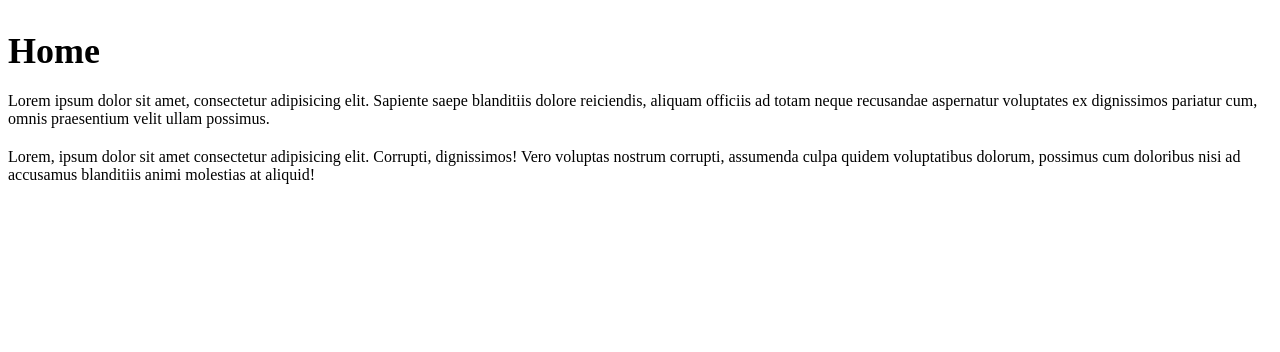
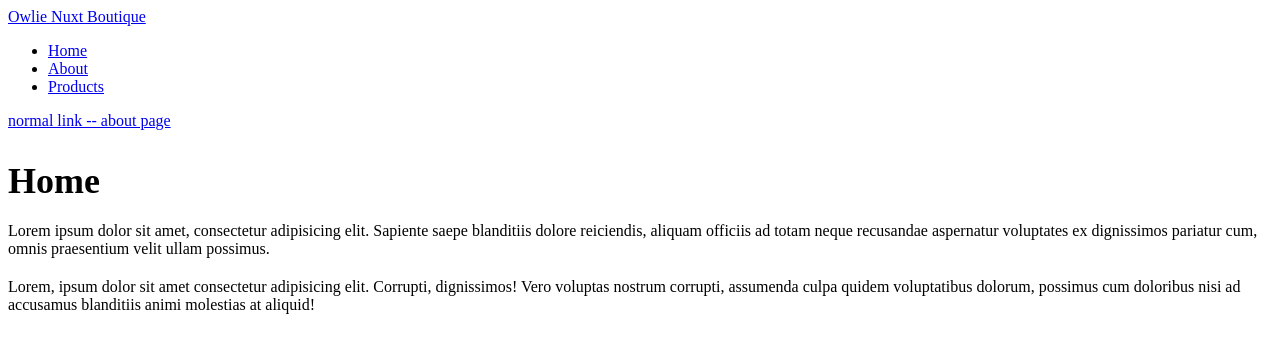
Before and after one commit to Sophie-Owlie/net-ninja-nuxt-3-crash-course, a Nuxt app: page / in a window 1280 px wide. Shown: the top 352 px of the page. Built offline with nearby package versions, Linux system fonts and the light colour scheme.

Commit message:
Create simple nav using NuxtLink

```diff
--- a/pages/about.vue
+++ b/pages/about.vue
@@ -1,5 +1,17 @@
 <template>
   <div>
+    <header>
+      <nav>
+        <NuxtLink to="/">Owlie Nuxt Boutique</NuxtLink>
+        <ul>
+          <li><NuxtLink to="/">Home</NuxtLink></li>
+          <li><NuxtLink to="/about">About</NuxtLink></li>
+          <li><NuxtLink to="/products">Products</NuxtLink></li>
+        </ul>
+        <a href="/about">normal link -- about page</a>
+      </nav>
+    </header>
+
     <h2>About</h2>
     <p>
       Lorem ipsum dolor sit amet, consectetur adipisicing elit. Sapiente saepe
--- a/pages/index.vue
+++ b/pages/index.vue
@@ -1,6 +1,17 @@
-/
 <template>
   <div>
+    <header>
+      <nav>
+        <NuxtLink to="/">Owlie Nuxt Boutique</NuxtLink>
+        <ul>
+          <li><NuxtLink to="/">Home</NuxtLink></li>
+          <li><NuxtLink to="/about">About</NuxtLink></li>
+          <li><NuxtLink to="/products">Products</NuxtLink></li>
+        </ul>
+        <a href="/about">normal link -- about page</a>
+      </nav>
+    </header>
+
     <h2>Home</h2>
     <p>
       Lorem ipsum dolor sit amet, consectetur adipisicing elit. Sapiente saepe
```
